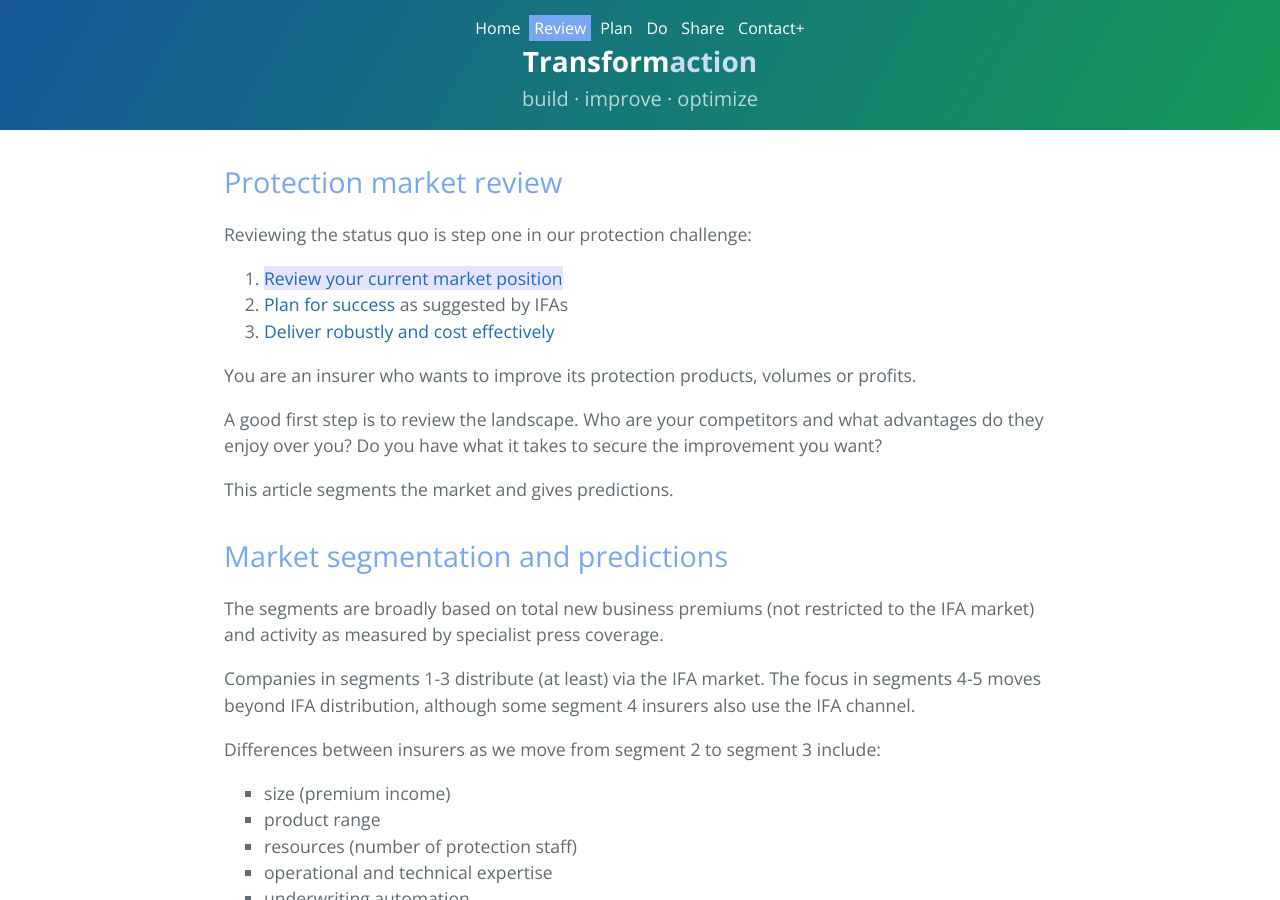
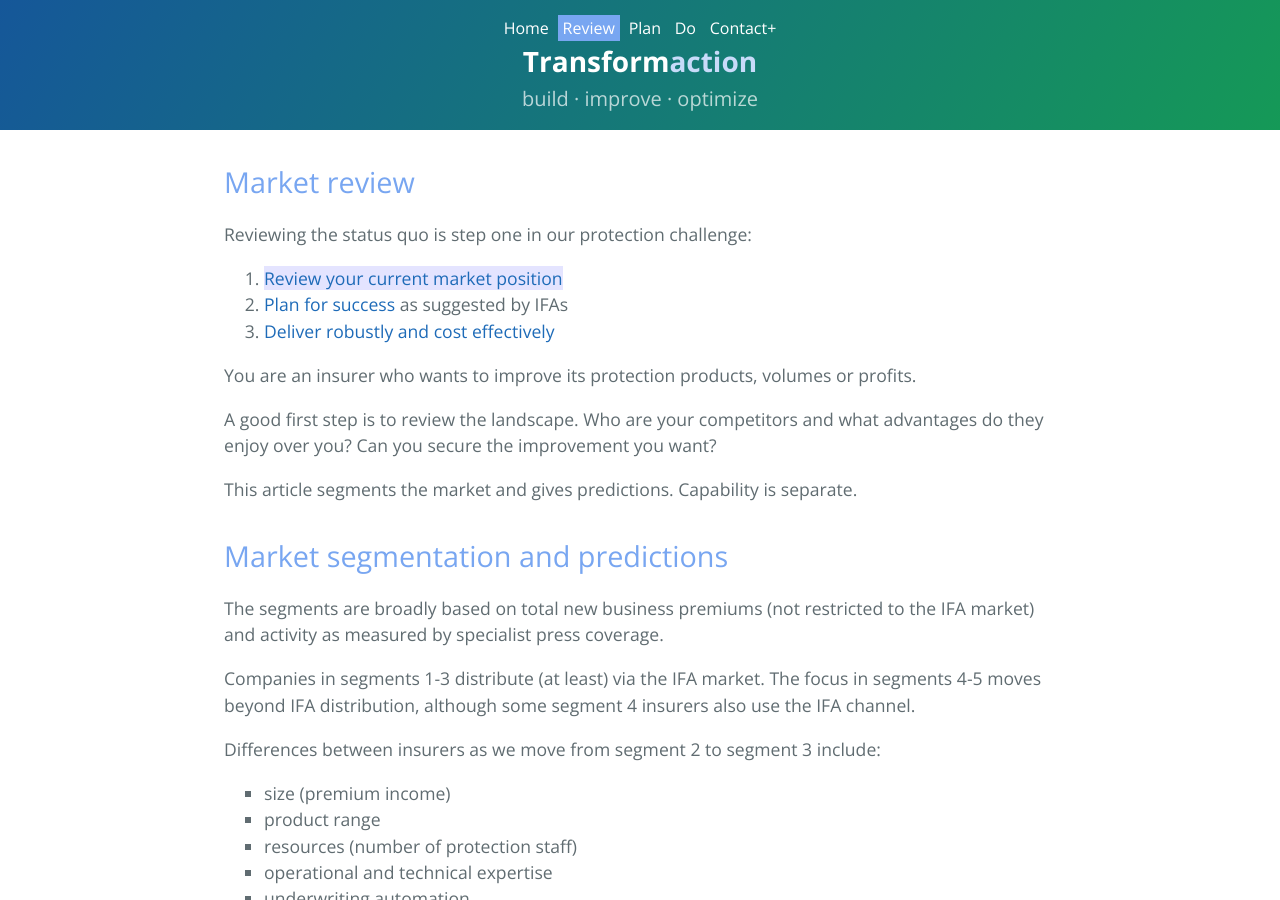
Before and after one commit to maverickactuary/1actuary, a Jekyll site: the page built from content/2marketplayers/index.md, in a window 1280 px wide and 900 px high. Built offline with Jekyll 4.4.1, drawn with Linux system fonts in a browser that asks for light colours.

Commit message:
Shorten text

```diff
--- a/_data/lists.yml
+++ b/_data/lists.yml
@@ -12,8 +12,8 @@
 - title: Do
   url: /content/4delivering/
 ###- title: Resources
-- title: Share
-  url: /content/5resources/
+###- title: Share
+###  url: /content/5resources/
   ### - title: Resources
 ###  url: /content/5resources/
 # - title: About &amp; Contact
--- a/content/2marketplayers/index.md
+++ b/content/2marketplayers/index.md
@@ -4,7 +4,7 @@ folder: /content/2marketplayers/
 title: Reviewing the protection status quo
 ---
 
-## Protection market review
+## Market review
 
 Reviewing the status quo is step one in our protection challenge:
 
@@ -14,9 +14,9 @@ Reviewing the status quo is step one in our protection challenge:
 
 You are an insurer who wants to improve its protection products, volumes or profits.
 
-A good first step is to review the landscape. Who are your competitors and what advantages do they enjoy over you? Do you have what it takes to secure the improvement you want?
+A good first step is to review the landscape. Who are your competitors and what advantages do they enjoy over you? Can you secure the improvement you want?
 
-This article segments the market and gives predictions.
+This article segments the market and gives predictions. Capability is separate.
 
 ## Market segmentation and predictions
 
```
